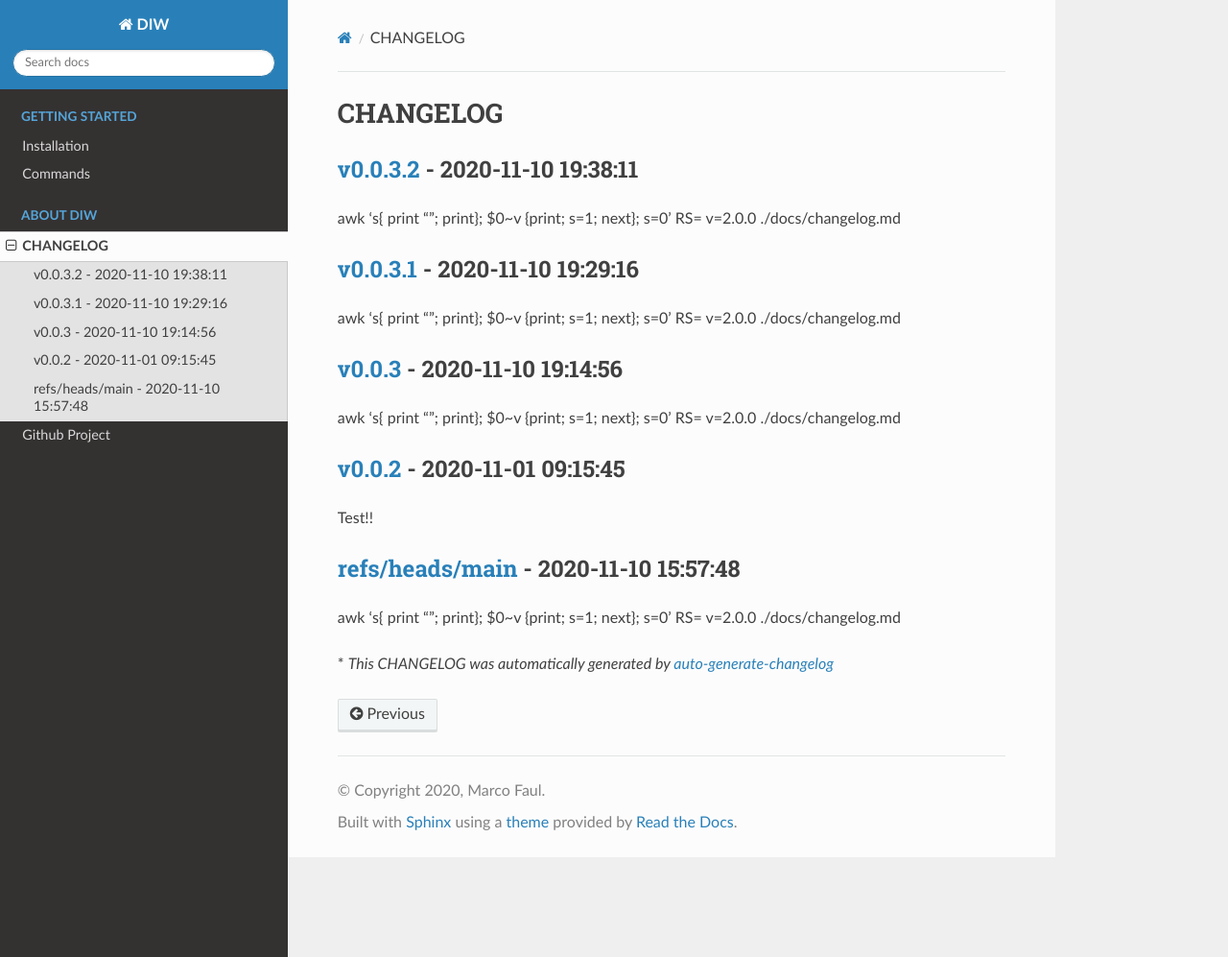
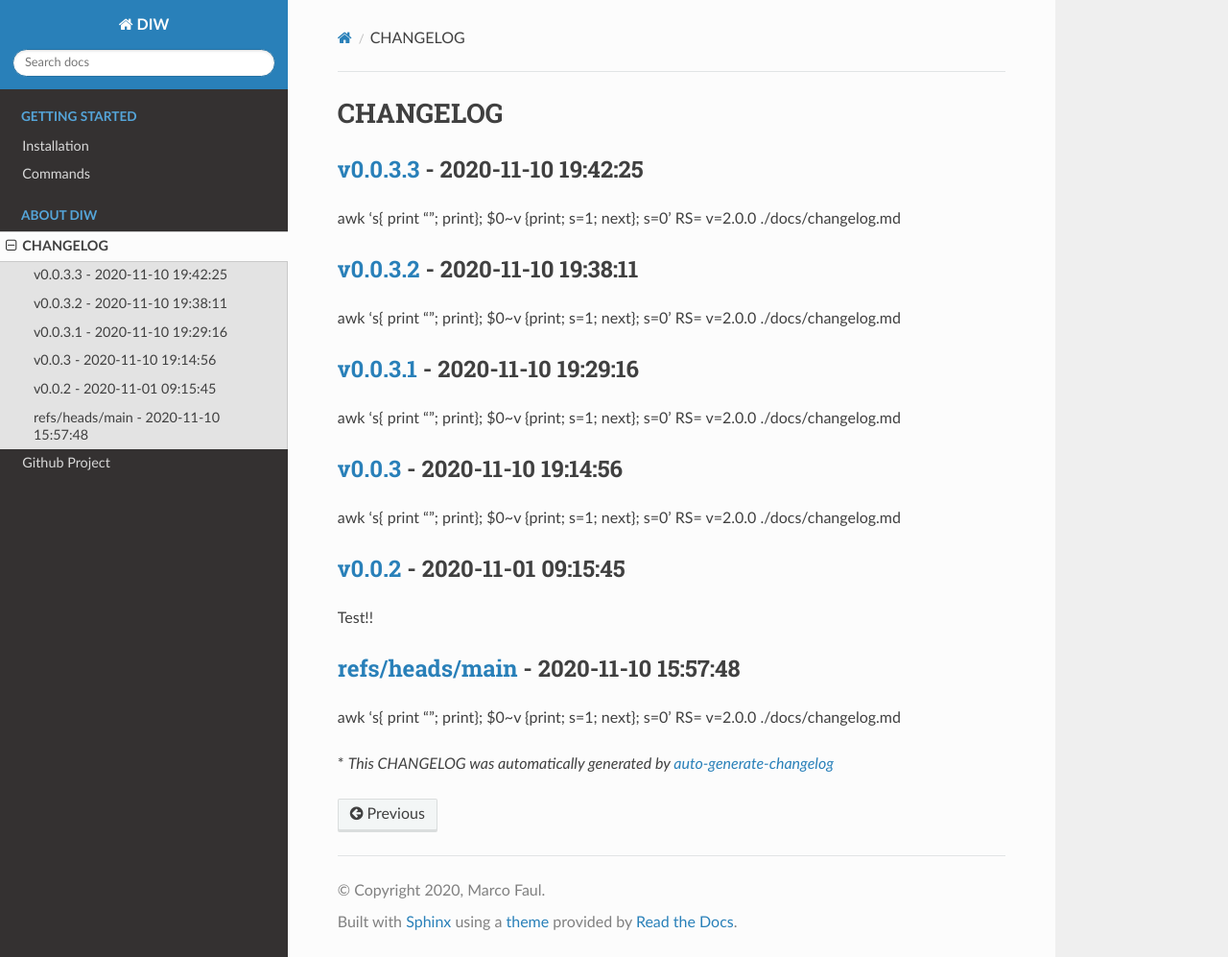
Before and after one commit to MarcoFaul/diw, a Sphinx documentation site: the page built from docs/changelog.md, in a window 1280 px wide and 997 px high. Shown: the whole window at 96% size. Built offline with Sphinx 7.4.7 and the Read the Docs theme 2.0.0, drawn with Linux system fonts in a browser that asks for light colours; pages that are not in the unit, such as notebooks, are missing from menus.

Commit message:
docs(CHANGELOG): update release notes

```diff
--- a/docs/changelog.md
+++ b/docs/changelog.md
@@ -1,4 +1,8 @@
 # CHANGELOG
+
+## [v0.0.3.3](https://github.com/MarcoFaul/diw/releases/tag/v0.0.3.3) - 2020-11-10 19:42:25
+
+awk 's{ print ""; print}; $0~v {print; s=1; next}; s=0' RS= v=2.0.0 ./docs/changelog.md
 
 ## [v0.0.3.2](https://github.com/MarcoFaul/diw/releases/tag/v0.0.3.2) - 2020-11-10 19:38:11
 
```
